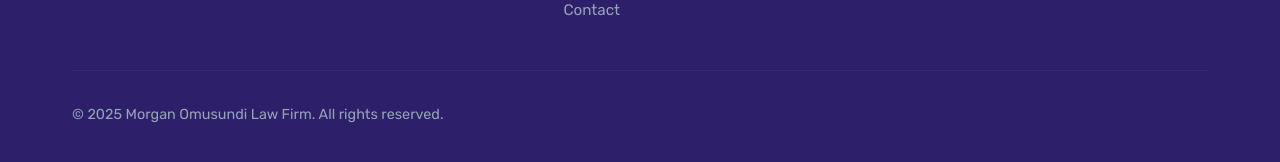
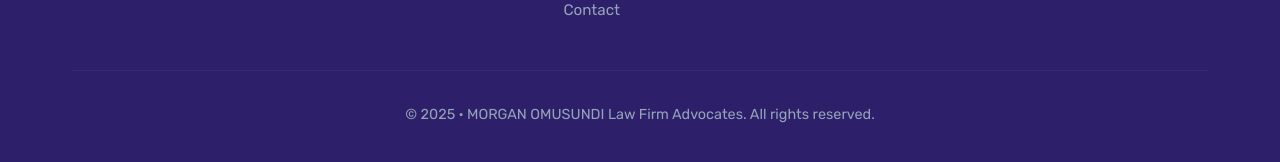
Before and after one commit to adagala/molf, a React (Vite) app: page /contact in a window 1280 px wide. Shown: the part 1315-1477 px from the top of the page. Built offline with nearby package versions, Linux system fonts and the light colour scheme.

Commit message:
footer updates

```diff
--- a/src/components/Footer.css
+++ b/src/components/Footer.css
@@ -104,7 +104,7 @@
   border-top: 1px solid rgba(255, 255, 255, 0.05);
   padding-top: 2rem;
   display: flex;
-  justify-content: space-between;
+  justify-content: center;
   align-items: center;
   font-size: 0.9rem;
 }
--- a/src/components/Footer.tsx
+++ b/src/components/Footer.tsx
@@ -43,7 +43,7 @@
                 </div>
 
                 <div className="footer-bottom">
-                    <div>&copy; {new Date().getFullYear()} Morgan Omusundi Law Firm. All rights reserved.</div>
+                    <div>&copy; {new Date().getFullYear()} &middot; MORGAN OMUSUNDI Law Firm Advocates. All rights reserved.</div>
                 </div>
             </div>
         </footer>
```
